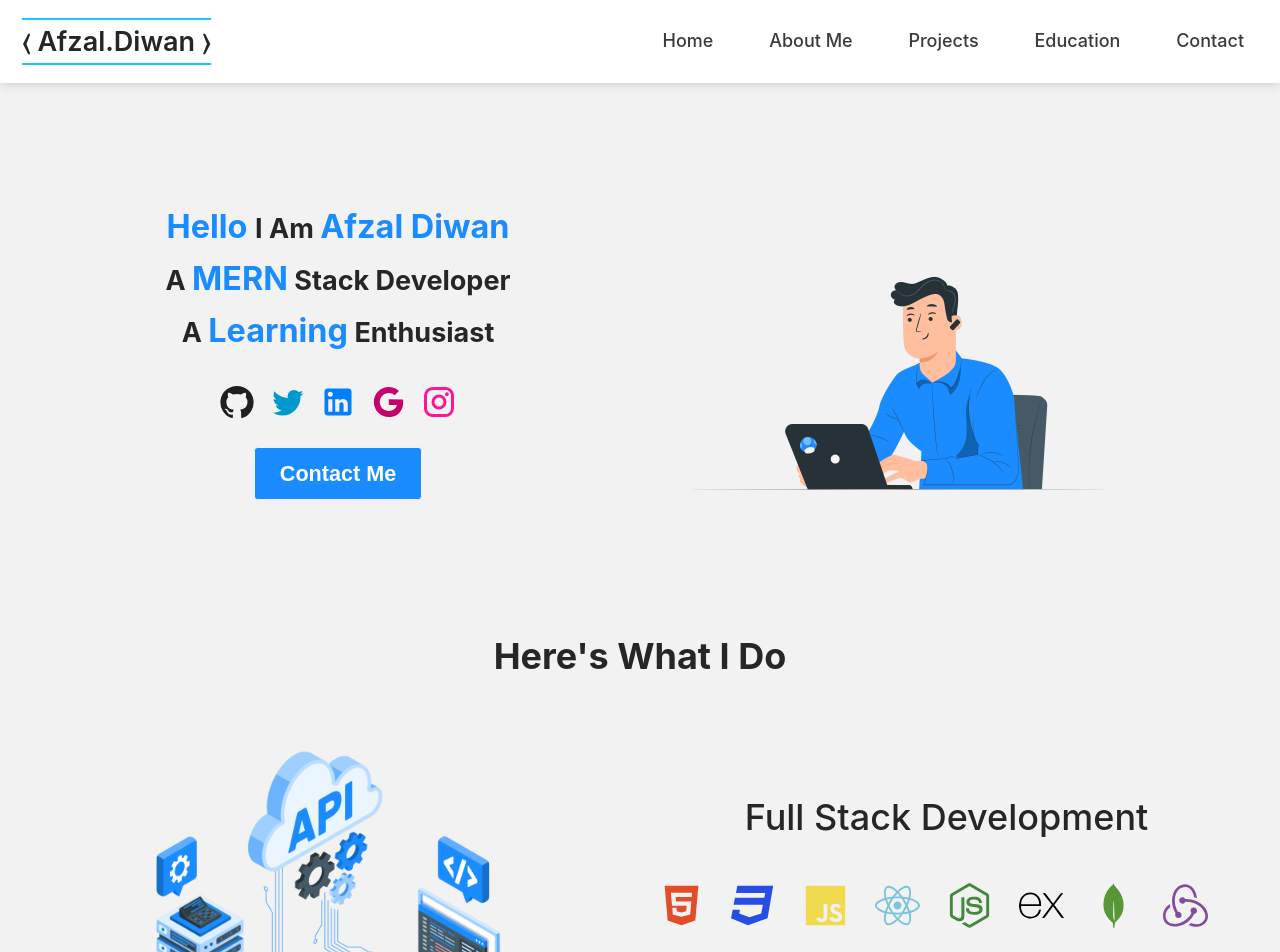
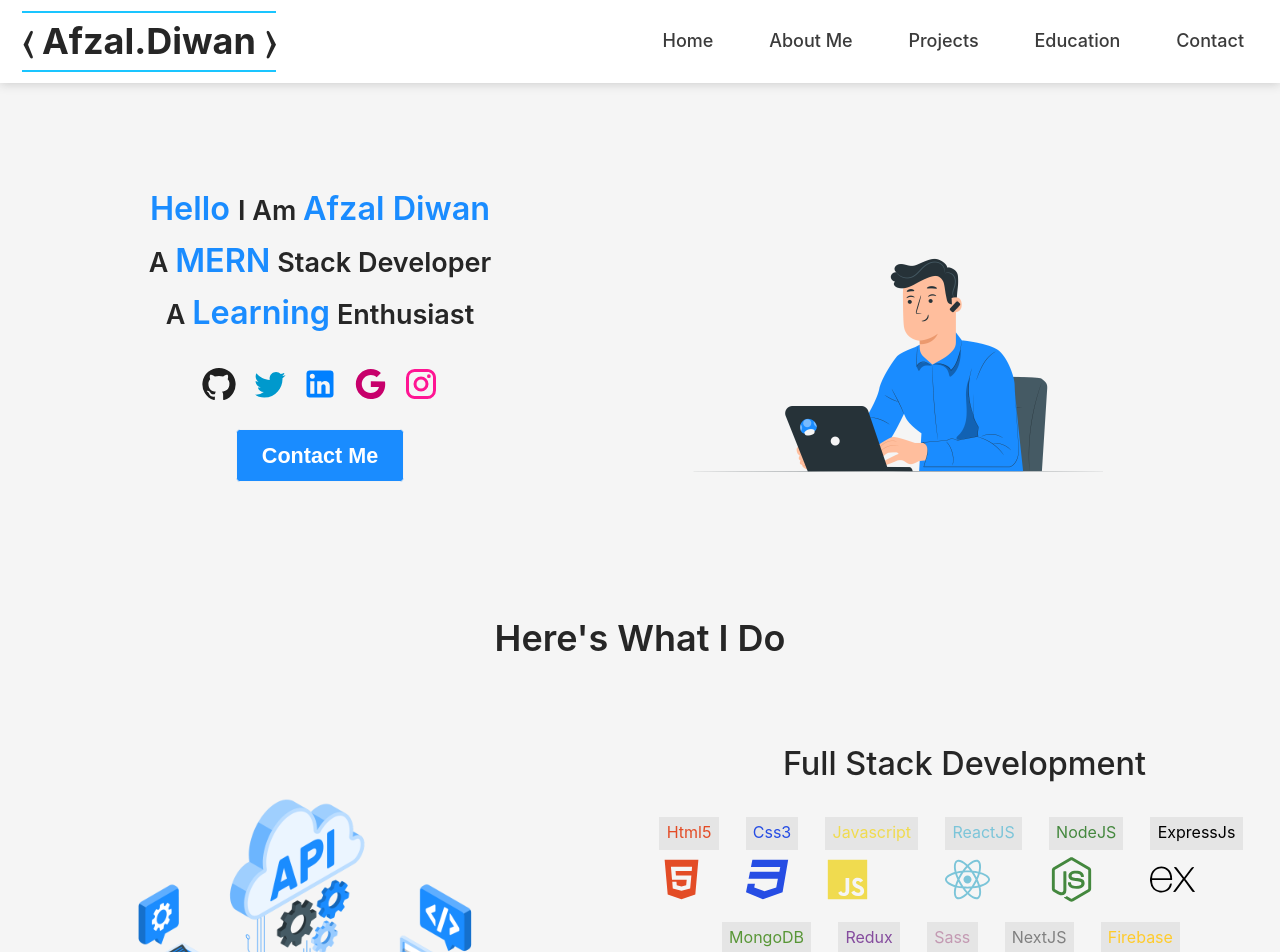
Before and after one commit to Afzal-husen/Portfolio-nextjs, a Next.js app: page / in a window 1280 px wide. Shown: the top 952 px of the page. Built offline with nearby package versions, Linux system fonts and the light colour scheme.

Commit message:
improvements

```diff
--- a/src/components/Navbar.jsx
+++ b/src/components/Navbar.jsx
@@ -12,9 +12,9 @@ const Navbar = () => {
                 <div className={styles.wrapper}>
                     <div className="logo-wrapper">
                         <Link href="/Home">
-                            <h1 className={styles.logo}>
+                            <p className={styles.logo}>
                                 &#9001; Afzal.Diwan &#9002;
-                            </h1>
+                            </p>
                         </Link>
                     </div>
                     <div className={styles.pages}>
--- a/src/components/Skills.jsx
+++ b/src/components/Skills.jsx
@@ -6,6 +6,9 @@ const Skills = () => {
         <div className={styles.container}>
             {icons.map((icon) => (
                 <div style={{color: icon.iconColor}} className={`${styles.icon}`} key={icon.id}>
+                    <div className={styles.name}>
+                        {icon.name}
+                    </div>
                     {icon.icon}
                 </div>
             ))}
--- a/src/pages/Home.jsx
+++ b/src/pages/Home.jsx
@@ -1,4 +1,3 @@
-import Head from "next/head";
 import Image from "next/image";
 import DarkThemeLayout from "@/components/DarkThemeLayout";
 import Details from "@/components/Details";
--- a/src/styles/DarkThemeLayout.module.css
+++ b/src/styles/DarkThemeLayout.module.css
@@ -1,5 +1,5 @@
 .container {
-min-height: 100vh;
-    /* background-color: #222831; */
-    background-color: #F2F2F2;
+  min-height: 100vh;
+  /* background-color: #f2f2f2; */
+  background-color: #f5f5f5;
 }
--- a/src/styles/Details.module.css
+++ b/src/styles/Details.module.css
@@ -15,7 +15,7 @@
     color: #262626;
     padding: 0.2rem 0.5rem;
     font-size: 2rem;
-
+    font-weight: 600;
     margin-bottom: 2rem;
 }
 
@@ -40,17 +40,13 @@
     display: flex;
     flex-direction: column;
     align-items: center;
-    /* border: 1px solid black; */
-    /* background-color:  #1ac5ff; */
     padding: 0.2rem 0.5rem;
     border-radius: 0 2rem 2rem 0;
-    /* height: calc(400px + 0.2rem); */
-
 }
 
 .skills h2 {
     color: #262626;
-    font-size: 2rem;
+    font-size: 1.8rem;
     font-weight: 500;
 }
 
--- a/src/styles/Home.module.css
+++ b/src/styles/Home.module.css
@@ -1,5 +1,5 @@
 .container {
-  padding: 1rem 2rem;
+  /* padding: 1rem 2rem; */
 }
 
 .wrapper {
@@ -21,7 +21,7 @@
 
 .name {
   font-size: 1.5rem;
-  font-weight: 700;
+  font-weight: 600;
   margin: 0;
   color: #262626;
   text-align: center;
@@ -204,3 +204,8 @@
     height: 400px;
   }
 }
+
+/* for Desktop */
+@media only screen and (min-width: 1025px ) and (max-width: 1200px) {
+
+}
--- a/src/styles/Navbar.module.css
+++ b/src/styles/Navbar.module.css
@@ -20,7 +20,8 @@
 
 .logo {
     margin: 0;
-    font-weight: 600;
+    font-weight: 700;
+    font-size: 2rem;
     /* color: #E9E8E8; */
     color: #262626;
     cursor: pointer;
--- a/src/styles/Skills.module.css
+++ b/src/styles/Skills.module.css
@@ -9,7 +9,20 @@
 .icon {
     font-size: 2.5rem;
     margin-right: 1.5rem;
+    cursor: pointer;
+    transition: 0.3s all ease;
 }
+
+.icon:hover {
+    transform: scale(1.2);
+}
+
+.name {
+    font-size: initial;
+    background-color: rgb(229, 229, 229);
+    padding: 0.2rem 0.4rem;
+}
+
 
 /* for mobile */
 @media only screen and (max-width: 480px) {
```
